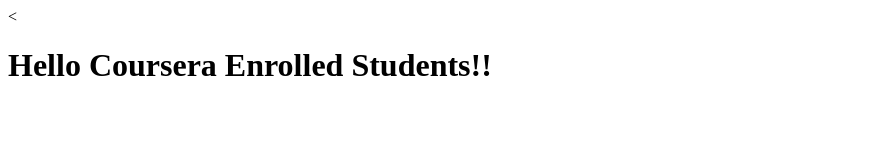
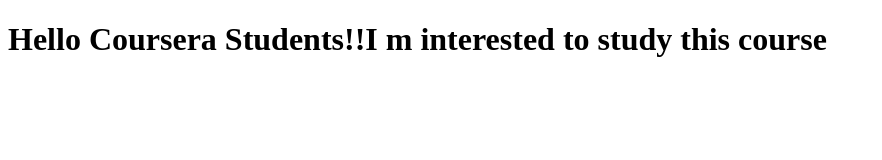
Before and after one commit to Harshini1999/coursera-projectsrepo, a plain HTML site: page index.html in a window 1280 px wide. Shown: the whole page, without its empty margins (0-882 px from the left). Drawn offline with Linux system fonts and the light colour scheme.

Commit message:
First file with new version

```diff
--- a/index.html
+++ b/index.html
@@ -5,6 +5,6 @@
     <title>coursera</title>
   </head>
   <body>
-    <<h1>Hello Coursera Enrolled Students!!</h1>
+    <h1>Hello Coursera Students!!I m interested to study this course</h1>
   </body>
 </html>
```
